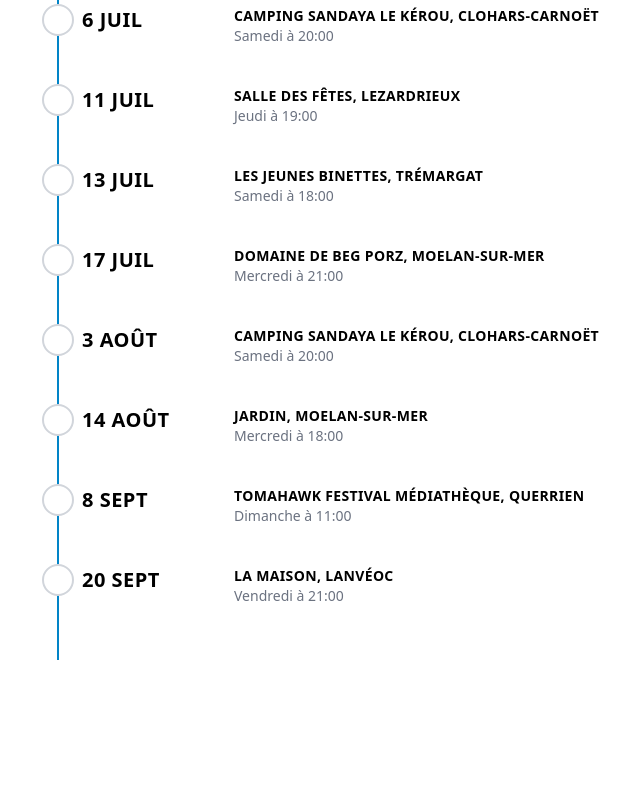
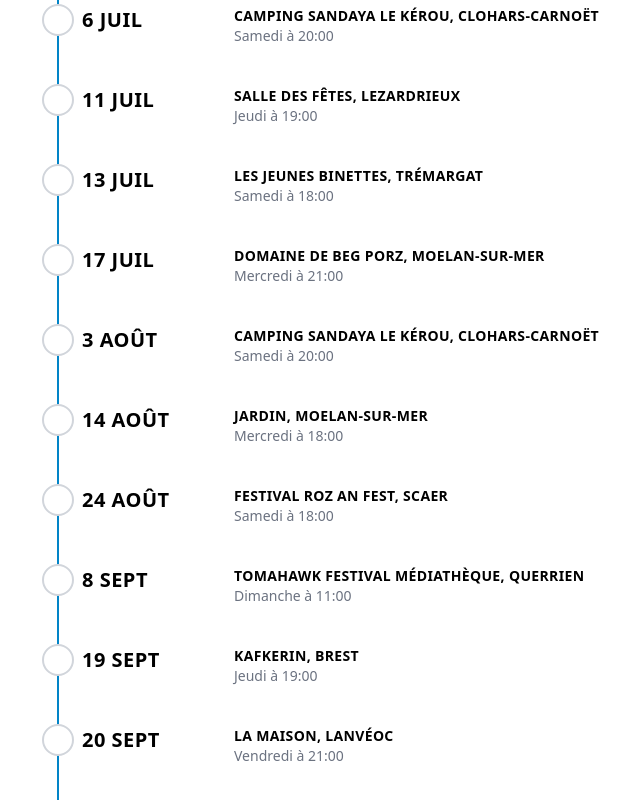
Before and after one commit to AlexandreKempf/en-tete-a-texte, a SvelteKit app: page /concerts in a window 1280 px wide. Shown: the part 1166-1966 px from the top of the page, without its empty margins (598-1238 px from the left). Before the commit the page ends 1826 px from the top, so only its background shows below. Built offline with nearby package versions, Linux system fonts and the light colour scheme.

Commit message:
Update concerts.js

```diff
--- a/src/routes/concerts.js
+++ b/src/routes/concerts.js
@@ -258,9 +258,18 @@ export const concerts = [
         place: 'Jardin, Moelan-Sur-Mer'
     },
     {
+        date: new Date(2024, 7, 24, 18),
+        place: 'Festival Roz an Fest, Scaer'
+    },
+    {
         date: new Date(2024, 8, 8, 11, 0),
         place: 'Tomahawk Festival Médiathèque, Querrien'
     },
+    {
+        date: new Date(2024, 8, 19, 19, 0),
+        place: 'Kafkerin, Brest'
+    },
+
     {
         date: new Date(2024, 8, 20, 21, 0),
         place: 'La maison, Lanvéoc'
```
